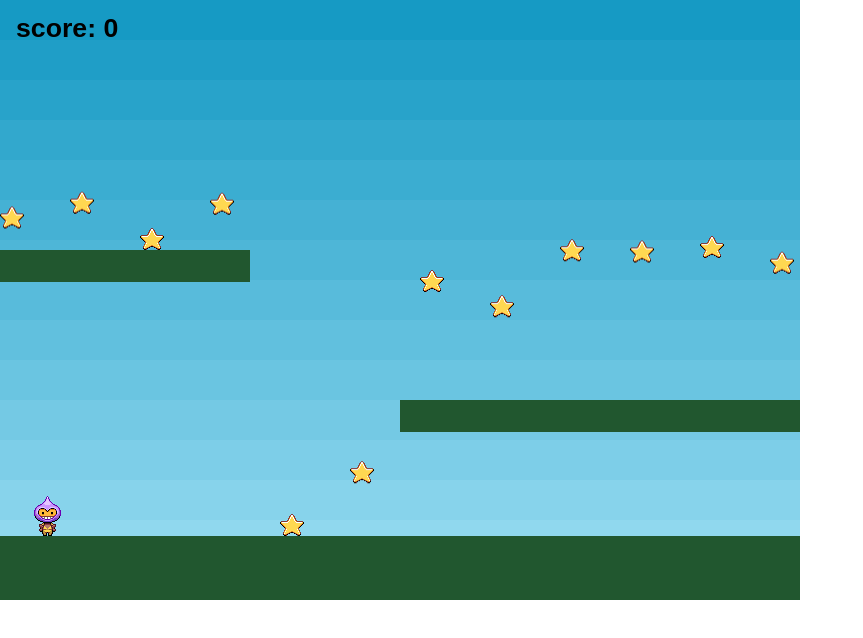
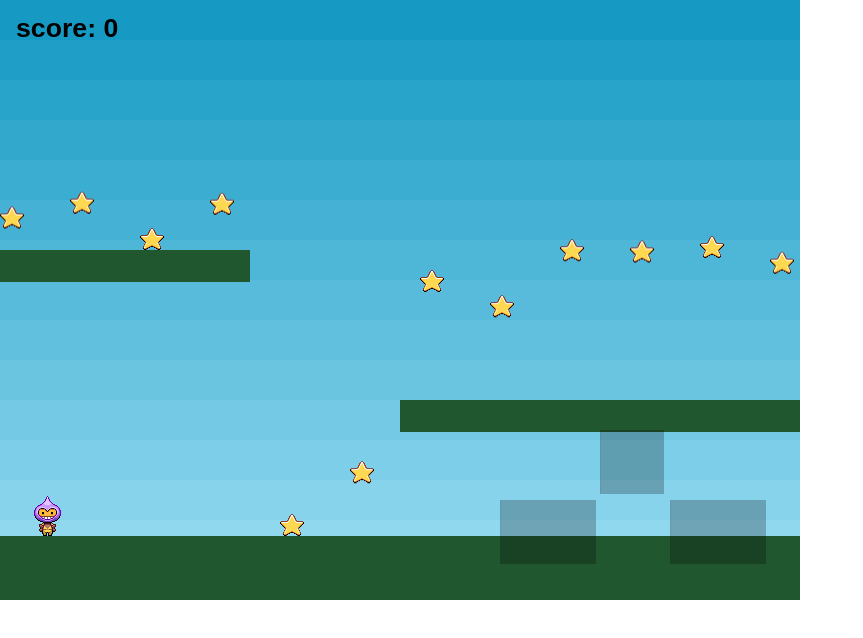
Before and after one commit to kamael/game, a plain HTML site: page demo/index.html in a window 1280 px wide. Shown: the whole page, without its empty margins (0-863 px from the left). Drawn offline with Linux system fonts and the light colour scheme; animation ran at ten frames a second.

Commit message:
add button

```diff
--- a/demo/index.html
+++ b/demo/index.html
@@ -34,6 +34,8 @@ var cursors;
 var stars;
 var score = 0;
 var scoreText;
+
+var jump, left, right;
 
 function create() {
 
@@ -107,6 +109,28 @@ function create() {
     //  Our controls.
     cursors = game.input.keyboard.createCursorKeys();
 
+    buttonjump = game.add.button(600, 430, 'buttonvertical', null, this, 0, 1, 0, 1);  //game, x, y, key, callback, callbackContext, overFrame, outFrame, downFrame, upFrame
+    buttonjump.fixedToCamera = true;  //our buttons should stay on the same place
+    buttonjump.events.onInputOver.add(function(){jump=true;});
+    buttonjump.events.onInputOut.add(function(){jump=false;});
+    buttonjump.events.onInputDown.add(function(){jump=true;});
+    buttonjump.events.onInputUp.add(function(){jump=false;});
+
+    buttonleft = game.add.button(500, 500, 'buttonhorizontal', null, this, 0, 1, 0, 1);
+    buttonleft.fixedToCamera = true;
+    buttonleft.events.onInputOver.add(function(){left=true;});
+    buttonleft.events.onInputOut.add(function(){left=false;});
+    buttonleft.events.onInputDown.add(function(){left=true;});
+    buttonleft.events.onInputUp.add(function(){left=false;});
+
+    buttonright = game.add.button(670, 500, 'buttonhorizontal', null, this, 0, 1, 0, 1);
+    buttonright.fixedToCamera = true;
+    buttonright.events.onInputOver.add(function(){right=true;});
+    buttonright.events.onInputOut.add(function(){right=false;});
+    buttonright.events.onInputDown.add(function(){right=true;});
+    buttonright.events.onInputUp.add(function(){right=false;});
+
+
 }
 
 function update() {
@@ -121,14 +145,14 @@ function update() {
     //  Reset the players velocity (movement)
     player.body.velocity.x = 0;
 
-    if (cursors.left.isDown)
+    if (cursors.left.isDown || left)
     {
         //  Move to the left
         player.body.velocity.x = -300;
 
         player.animations.play('left');
     }
-    else if (cursors.right.isDown)
+    else if (cursors.right.isDown || right)
     {
         //  Move to the right
         player.body.velocity.x = 300;
@@ -144,7 +168,7 @@ function update() {
     }
 
     //  Allow the player to jump if they are touching the ground.
-    if (cursors.up.isDown && player.body.touching.down)
+    if ((cursors.up.isDown || jump) && player.body.touching.down)
     {
         player.body.velocity.y = -1200;
     }
```
